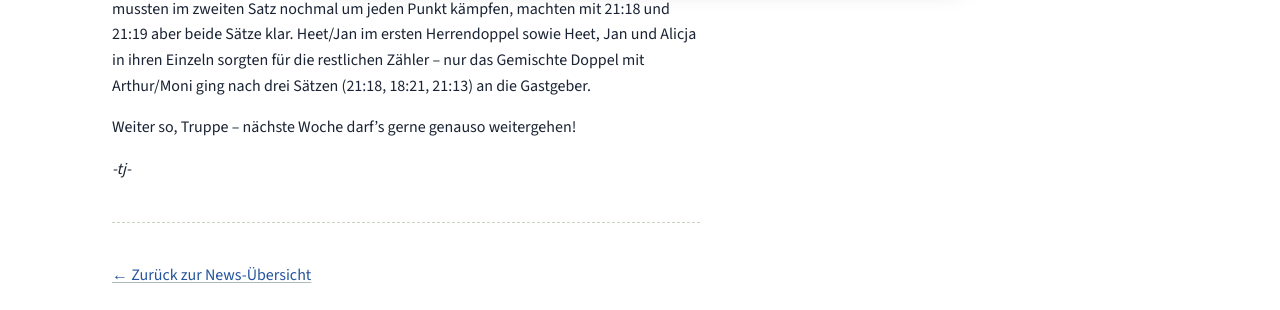
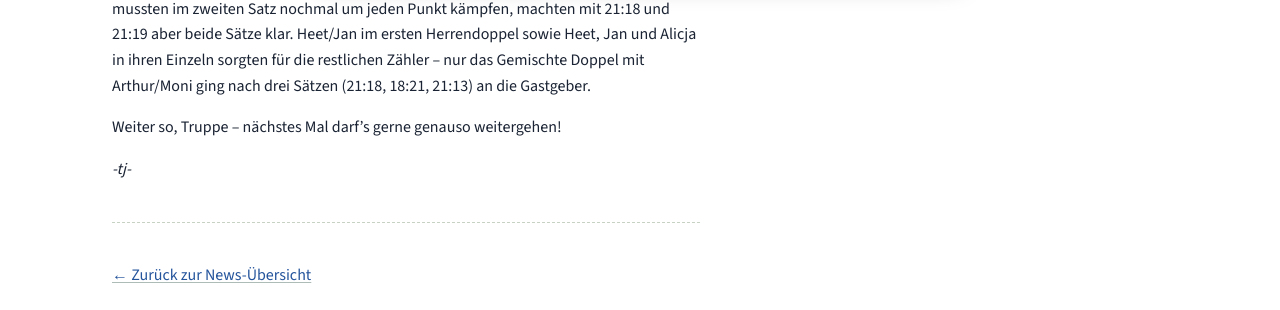
Before and after one commit to Forderverein-Badminton-in-Eppstein-e-V/website, a Jekyll site: the page built from _posts/2026-09-20-doppelter-7-1-erfolg.md, in a window 1280 px wide. Shown: the part 908-1218 px from the top of the page. Built offline with Jekyll 4.4.1, drawn with Linux system fonts in a browser that asks for light colours.

Commit message:
Aktualisieren von 2026-09-20-doppelter-7-1-erfolg.md

```diff
--- a/_posts/2026-09-20-doppelter-7-1-erfolg.md
+++ b/_posts/2026-09-20-doppelter-7-1-erfolg.md
@@ -9,6 +9,6 @@ Bei Team 1 lief fast alles nach Plan. Nikhil/Thorsten eröffneten das erste Herr
 
 Keinen Deut schlechter machte es Team 2 auswärts. Besonders nervenstark: Simon im zweiten Herreneinzel, der den ersten Satz hauchdünn mit 24:26 abgab, um danach mit 21:13 und 21:17 zurückzuschlagen. Im zweiten Herrendoppel ging's ähnlich spannend zu: Arthur/Simon gaben Satz eins mit 18:21 ab, drehten dann klar mit 21:8, ehe sie sich im Entscheidungssatz mit 24:22 den Punkt sicherten. Auch Alicja/Moni im Damendoppel mussten im zweiten Satz nochmal um jeden Punkt kämpfen, machten mit 21:18 und 21:19 aber beide Sätze klar. Heet/Jan im ersten Herrendoppel sowie Heet, Jan und Alicja in ihren Einzeln sorgten für die restlichen Zähler – nur das Gemischte Doppel mit Arthur/Moni ging nach drei Sätzen (21:18, 18:21, 21:13) an die Gastgeber.
 
-Weiter so, Truppe – nächste Woche darf's gerne genauso weitergehen!
+Weiter so, Truppe – nächstes Mal darf's gerne genauso weitergehen!
 
 _-tj-_
```
